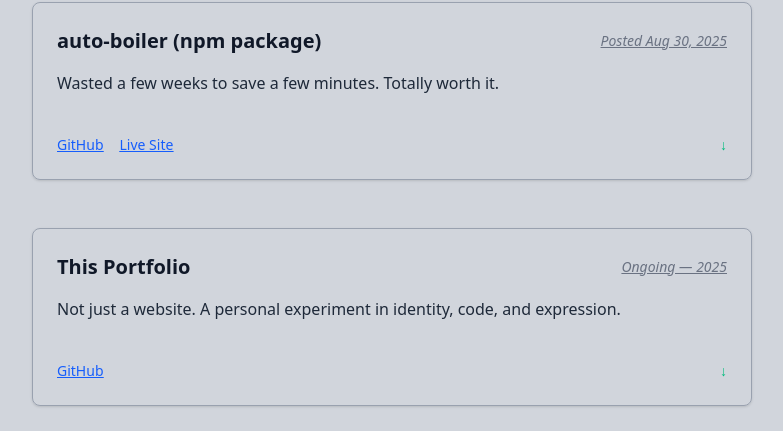
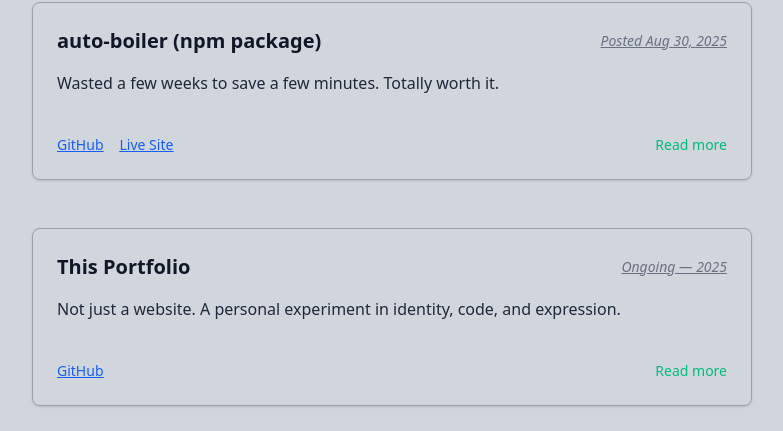
Before and after one commit to i24k3/portfolio, a React (Vite) app: page / in a window 1280 px wide. Shown: the part 2852-3283 px from the top of the page, without its empty margins (248-1031 px from the left). Built offline with nearby package versions, Linux system fonts and the light colour scheme.

Commit message:
add hover styles

```diff
--- a/src/components/Experience.jsx
+++ b/src/components/Experience.jsx
@@ -31,14 +31,19 @@
 const ExpCard = ({ data }) => {
   const { title, date, summary, details } = data;
   const [expanded, setExpanded] = useState(false);
+  const [cardHovered, setCardHovered] = useState(false);
 
   const toggleDetails = (e) => {
-    e.stopPropagation(); // In case your cards become clickable later
+    e.stopPropagation();
     setExpanded((prev) => !prev);
   };
 
   return (
-    <div className="border-l-4 border-gray-900 pl-6 relative cursor-pointer" onClick={toggleDetails} >
+    <div className="border-l-4 border-gray-900 pl-6 relative cursor-pointer group"
+            onClick={toggleDetails}
+            onMouseEnter={() => setCardHovered(true)}
+            onMouseLeave={() => setCardHovered(false)}
+        >
 
       <div className="absolute -left-2.5 top-1 w-4 h-4 bg-gray-900 rounded-full shadow-md"></div>
 
@@ -54,8 +59,10 @@
       </div>
 
       {/* Toggle Button */}
-      <div className="mt-2 text-sm font-medium text-emerald-500 hover:underline focus:outline-none" >
-        {expanded ? "↑" : "↓"}
+      <div className="mt-2 text-sm font-medium text-emerald-500 focus:outline-none group-hover:underline" >
+        {expanded ? "↑ " : "↓ "}
+        {cardHovered && expanded ? "Read less" : cardHovered ? "Read more" : "" }
+
       </div>
     </div>
   );
--- a/src/components/Projects.jsx
+++ b/src/components/Projects.jsx
@@ -27,6 +27,7 @@
 const ProjectCard = ({ data }) => {
   const { title, date, summary, details, github, websiteUrl } = data;
   const [expanded, setExpanded] = useState(false);
+  const [cardHovered, setCardHovered] = useState(false);
 
   const handleToggle = () => {
     setExpanded(prev => !prev);
@@ -35,6 +36,8 @@
   return (
     <div
       onClick={handleToggle}
+      onMouseEnter={() => setCardHovered(true)}
+      onMouseLeave={() => setCardHovered(false)}
       className={`border border-gray-400 rounded-lg p-6 shadow-sm transition-shadow duration-300 cursor-pointer group
         ${expanded ? "shadow-md" : "hover:shadow-md"}`}
     >
@@ -80,8 +83,10 @@
             )}
           </div>
 
-          <span className="text-sm text-emerald-500 font-extrabold group-hover:underline">
-            {expanded ? "↑" : "↓"}
+          <span className="text-sm text-emerald-500 ">
+            {cardHovered && expanded ? "↑ " : cardHovered ? "↓ " : "" }
+            {/* {expanded ? "↑" : "↓"} */}
+            {expanded ? "Read less" : "Read more"}
           </span>
         </div>
       </div>
```
